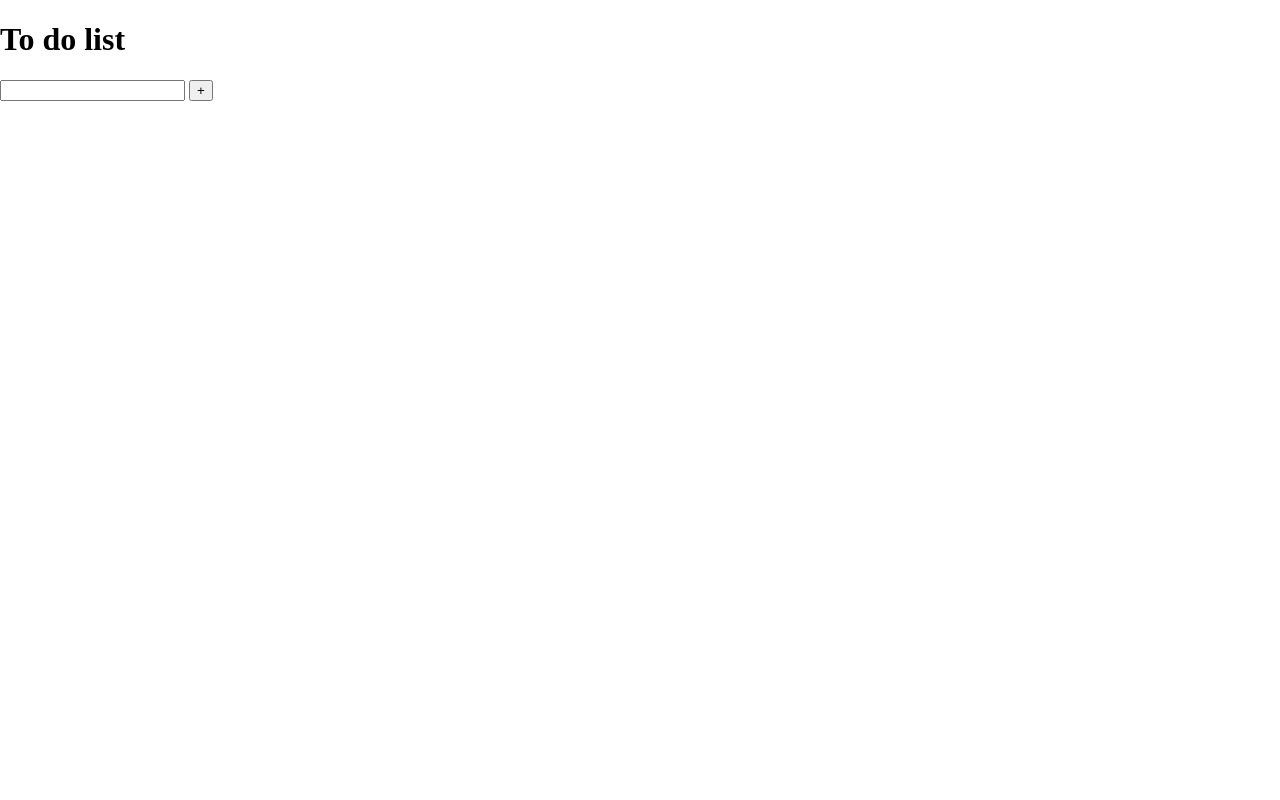
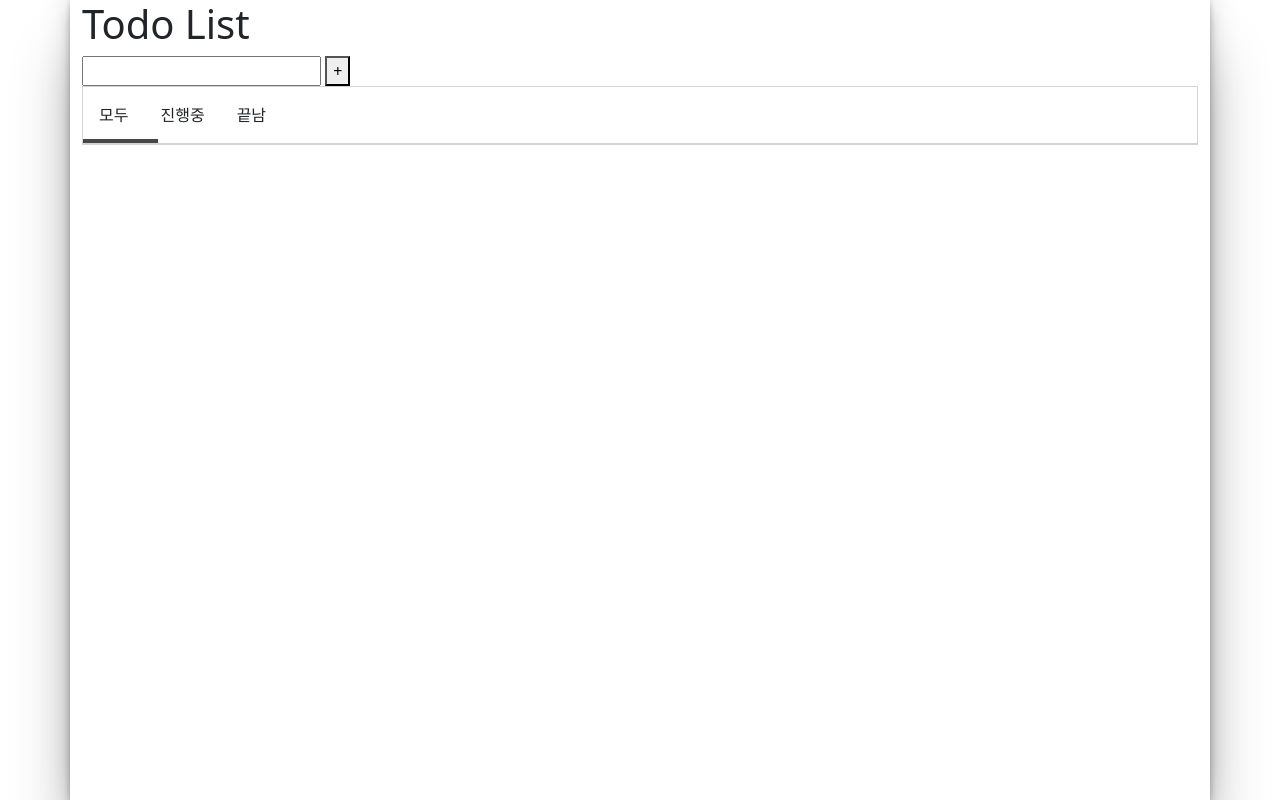
Before and after one commit to hanbi2256/Frontend, a plain HTML site: page made/To do list/To do list.html in a window 1280 px wide. Drawn offline with nearby package versions, Linux system fonts and the light colour scheme; a web font is replaced by a local one.

Commit message:
(html)To do list

```diff
--- a/made/To do list/To do list.html
+++ b/made/To do list/To do list.html
@@ -6,33 +6,44 @@
     <meta http-equiv="X-UA-Compatible" content="IE=edge">
     <meta name="viewport" content="width=device-width, initial-scale=1.0">
     <title>To do list</title>
+    <link href="https://cdn.jsdelivr.net/npm/bootstrap@5.2.0/dist/css/bootstrap.min.css" rel="stylesheet"
+        integrity="sha384-gH2yIJqKdNHPEq0n4Mqa/HGKIhSkIHeL5AyhkYV8i59U5AR6csBvApHHNl/vI1Bx" crossorigin="anonymous">
     <link rel="stylesheet" href="To do list.css">
-    <link rel="preconnect" href="https://fonts.googleapis.com">
-    <link rel="preconnect" href="https://fonts.gstatic.com" crossorigin>
-    <link href="https://fonts.googleapis.com/css2?family=Indie+Flower&display=swap" rel="stylesheet">
-    <link rel="preconnect" href="https://fonts.googleapis.com">
-    <link rel="preconnect" href="https://fonts.gstatic.com" crossorigin>
-    <link href="https://fonts.googleapis.com/css2?family=Gaegu:wght@700&display=swap" rel="stylesheet">
 
 
 </head>
 
 <body>
-</body>
-<div>
-    <h1>To do list</h1>
-</div>
-<div class="main">
-    <div class="test">
-    <div class="center">
-        <input id="inputField" type="text">
-        <!--text 입력창(할일 입력창) 만들기-->
-        <button id="addToDo"> + </button> <!-- + 버튼 만들기 -->
+    <div class="container">
+        <h1>Todo List</h1>
+        <section class="input-area">
+            <input type="text" id="task-input" />
+            <button id="add-button">+</button>
+        </section>
+        <section class="task-area">
+            <div class="task-tabs">
+                <div id="under-line"></div>
+                <div>
+                    모두
+                </div>
+                <div>
+                    진행중
+                </div>
+                <div>
+                    끝남
+                </div>
+            </div>
+            <div id="task-board">
+
+            </div>
+        </section>
     </div>
-    <ul class="to-dos" id="toDoList">
-    </ul></div>
-</div>
-<script src="To do list.js"></script>
+
+
+    <script src="https://cdn.jsdelivr.net/npm/bootstrap@5.2.0/dist/js/bootstrap.min.js"
+        integrity="sha384-ODmDIVzN+pFdexxHEHFBQH3/9/vQ9uori45z4JjnFsRydbmQbmL5t1tQ0culUzyK"
+        crossorigin="anonymous"></script>
+    <script src="To do list.js"></script>
 </body>
 
 </html>
```
